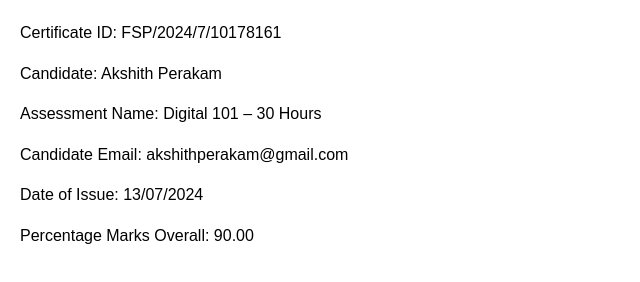
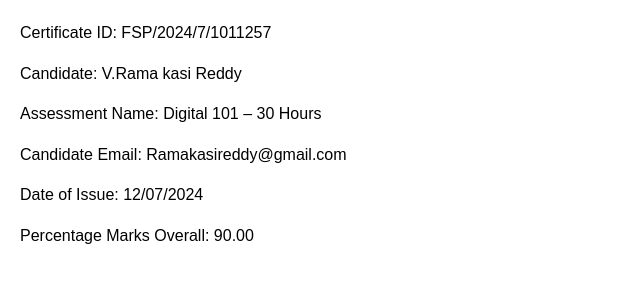
Before and after one commit to RamakasiReddy/nasscom, a plain HTML site: page index.html in a window 1280 px wide. Shown: the full height of the page, 0-640 px from the left. Drawn offline with Linux system fonts and the light colour scheme.

Commit message:
Update index.html

```diff
--- a/index.html
+++ b/index.html
@@ -26,11 +26,11 @@
 </head>
 <body>
 
-        <div class="certificate-item">Certificate ID: FSP/2024/7/10178161</div>
-        <div class="certificate-item">Candidate: Akshith Perakam</div>
+        <div class="certificate-item">Certificate ID: FSP/2024/7/1011257</div>
+        <div class="certificate-item">Candidate: V.Rama kasi Reddy</div>
         <div class="certificate-item">Assessment Name: Digital 101 – 30 Hours</div>
-        <div class="certificate-item">Candidate Email: akshithperakam@gmail.com</div>
-        <div class="certificate-item">Date of Issue: 13/07/2024</div>
+        <div class="certificate-item">Candidate Email: Ramakasireddy@gmail.com</div>
+        <div class="certificate-item">Date of Issue: 12/07/2024</div>
         <div class="certificate-item">Percentage Marks Overall: 90.00</div>
 
 </body>
```
